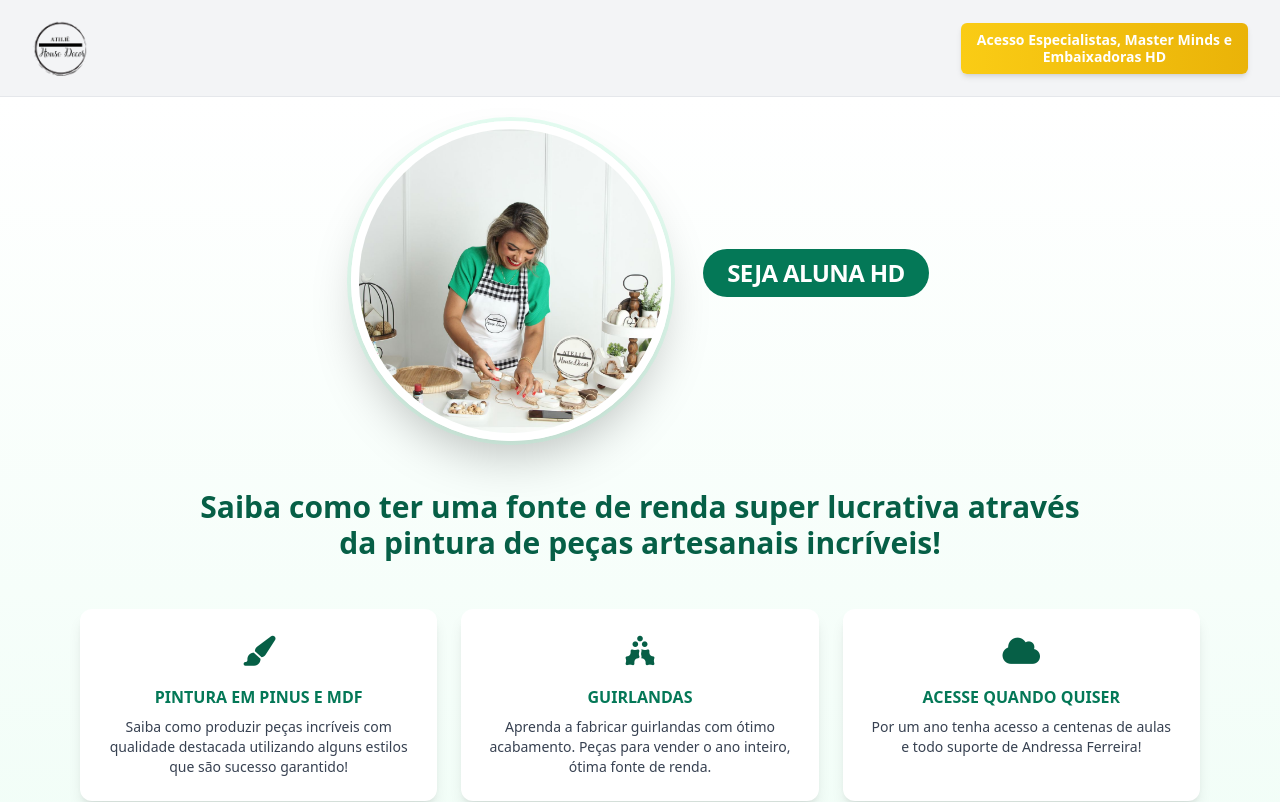
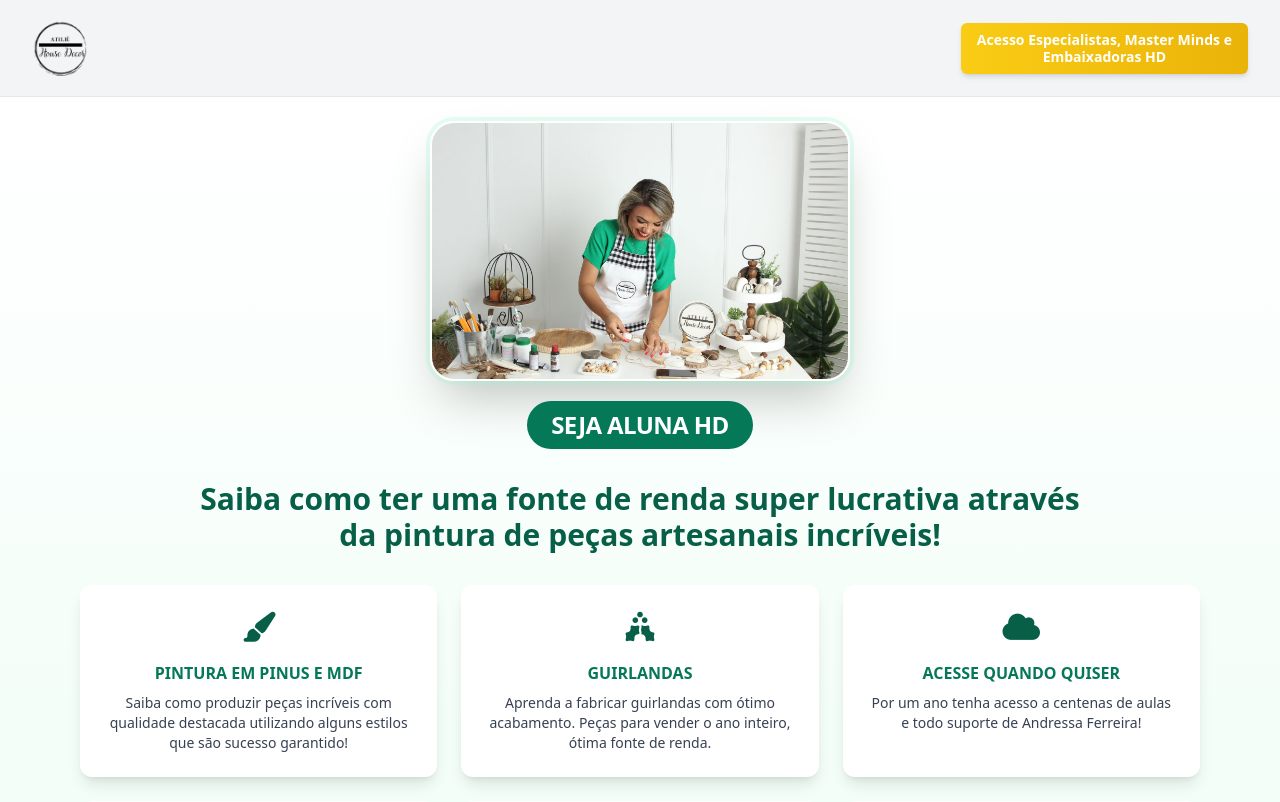
Before and after one commit to Enzoluizb/universohd-react-type-firebase, a React (Vite) app: page /alunahd in a window 1280 px wide. Shown: the top 802 px of the page. Built offline with nearby package versions, Linux system fonts and the light colour scheme.

Commit message:
Ajuste ALUNAHD

```diff
--- a/src/pages/AlunaHD.tsx
+++ b/src/pages/AlunaHD.tsx
@@ -1,5 +1,3 @@
-import { useEffect } from "react";
-
 const cards = [
   {
     title: "Pintura em Pinus e MDF",
@@ -44,10 +42,6 @@ const cards = [
 ];
 
 export default function AlunaHD() {
-  useEffect(() => {
-    window.scrollTo({ top: 0, behavior: "smooth" });
-  }, []);
-
   return (
     <div>
       <main className="h-full relative bg-gradient-to-t from-emerald-100 to-white">
@@ -59,9 +53,9 @@ export default function AlunaHD() {
         <div className="absolute inset-0 bg-gradient-to-b from-white to-emerald-100 opacity-40 -z-10 pointer-events-none" />
 
         <div className="max-w-6xl mx-auto relative z-10 pt-6 pb-16 px-4">
-          <div className="flex flex-col lg:flex-row items-center justify-center gap-8 mb-12">
+          <div className="flex flex-col lg:flex-col items-center justify-center gap-5 mb-8">
             <div className="hidden lg:flex justify-center w-full lg:w-auto">
-              <div className="w-80 h-80 rounded-full border-8 border-white shadow-2xl overflow-hidden ring-4 ring-emerald-200/30">
+              <div className="w-[420px] h-[260px] rounded-3xl border-2 border-white shadow-2xl overflow-hidden ring-4 ring-emerald-200/30">
                 <img
                   src="/images/AlunaHDSection.jpeg"
                   className="w-full h-full object-cover object-center"
@@ -73,7 +67,7 @@ export default function AlunaHD() {
             <div className="text-center lg:text-left">
               <a
                 href="https://pay.hotmart.com/L60469525G"
-                className="inline-block mb-4"
+                className="inline-block"
               >
                 <h1 className="font-extrabold tracking-tight text-white bg-emerald-700 px-6 py-2 rounded-full text-xl md:text-2xl hover:scale-105 transition-transform uppercase">
                   Seja Aluna HD
@@ -82,7 +76,7 @@ export default function AlunaHD() {
             </div>
           </div>
 
-          <div className="mb-12 text-center">
+          <div className="mb-8 text-center">
             <h2 className="text-2xl md:text-3xl font-bold text-emerald-800 max-w-4xl mx-auto leading-tight">
               Saiba como ter uma fonte de renda super lucrativa através da
               pintura de peças artesanais incríveis!
```
